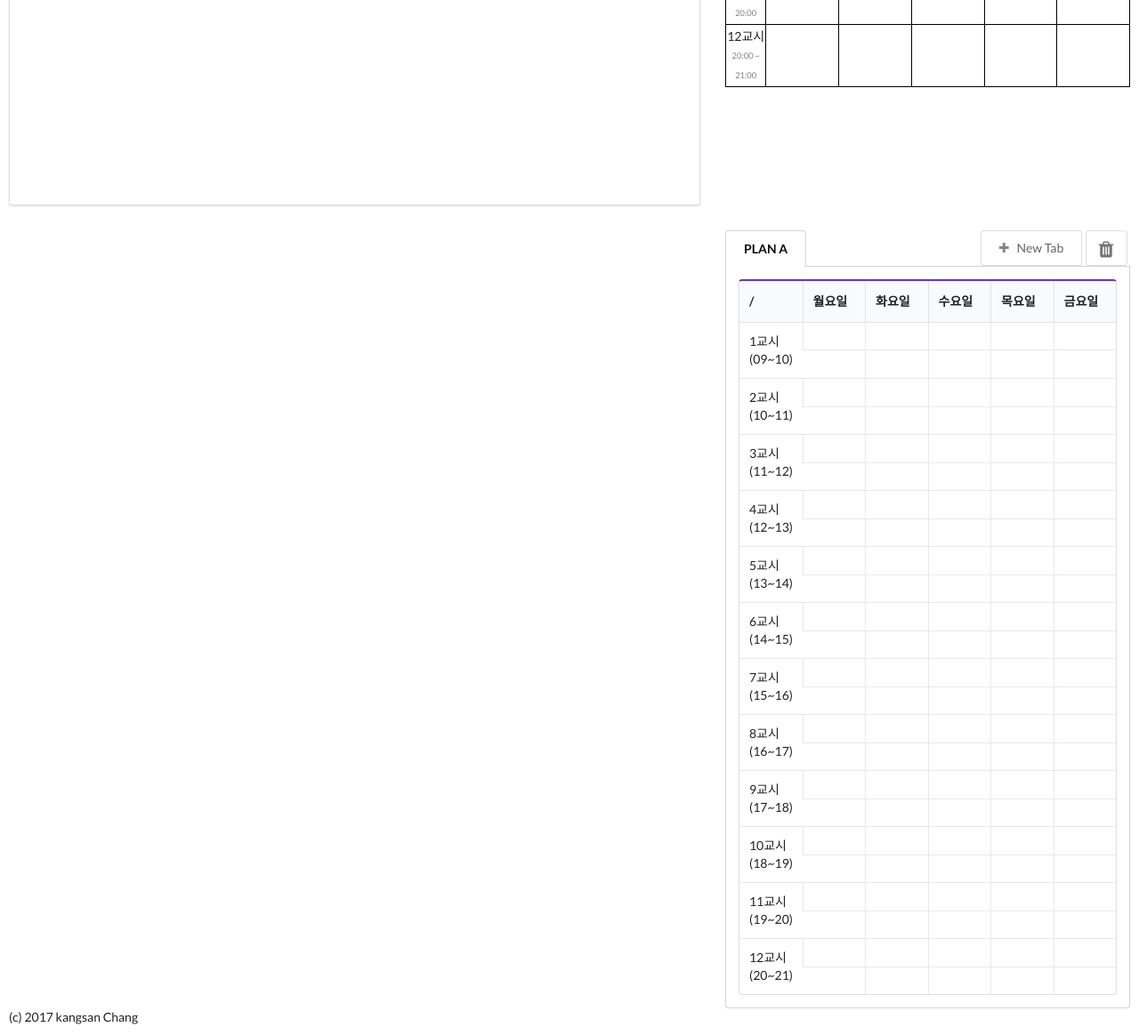
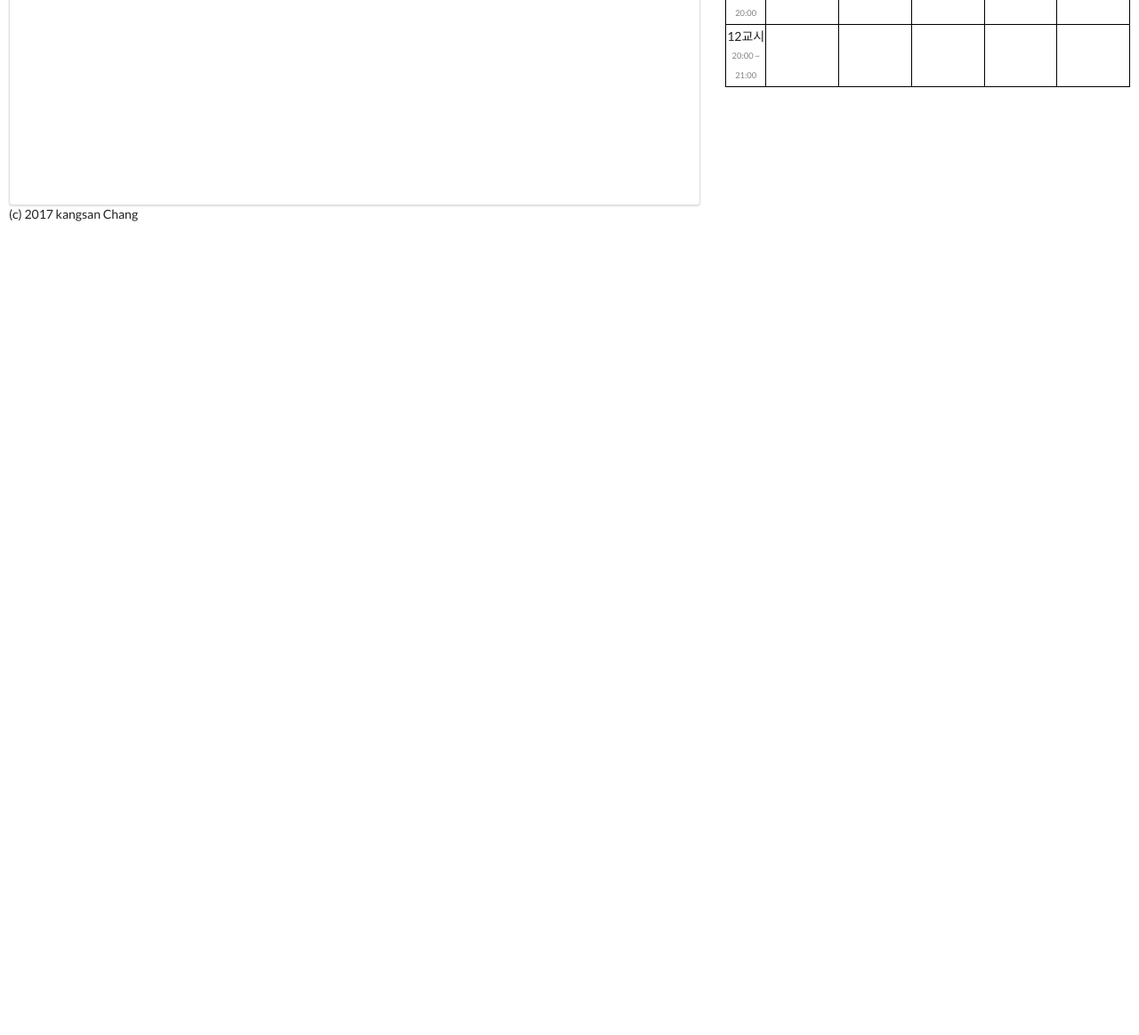
Before and after one commit to kangsanChang/mjutt, a Django app: page / in a window 1280 px wide. Shown: the part 813-1977 px from the top of the page at 89% size. After the commit the page ends 1062 px from the top, so only its background shows below. Run offline with Django 3.2, Linux system fonts and the light colour scheme; some libraries are stand-ins or nearby versions.

Commit message:
중간 저장

```diff
--- a/timetable/templates/timetable/index.html
+++ b/timetable/templates/timetable/index.html
@@ -168,13 +168,35 @@
       item_left = $(cls_shour).filter(cls_day).offset().left + 2;
 
       $("#1234.classitem").css("color","red").width(item_width).height(item_height).offset({top:item_top ,left:item_left});
+      $(window).resize(function() { // window가 리사이즈 일어날떄 객체들 다시 포지션 조정 해줘야함
+        // 함수로 만들어라
+        cell_width = $(cls_shour).filter(cls_day).width();
+        cell_height = $(cls_shour).filter(cls_day).height();
+
+        item_width = cell_width;
+        item_height = Math.round(cell_height * (interval_minute/60));
+        if(smin=="00"){
+          item_top = $(cls_shour).filter(cls_day).offset().top +1;
+        }else{
+          // smin이 있을때 top 위치 내려와야 함
+          item_top = $(cls_shour).filter(cls_day).offset().top +1;
+          smin_height = Math.round(cell_height *(smin/60));
+
+          item_top += smin_height;
+        }
+        item_left = $(cls_shour).filter(cls_day).offset().left + 2;
+        $("#1234.classitem").css("color","red").width(item_width).height(item_height).offset({top:item_top ,left:item_left});
+
+      });
+
+
     </script>
   </div>
 </div>
 
 
 
-<div class="ui grid">
+<!-- <div class="ui grid">
   <div class="right floated six wide column" id="my-timetable">
     <div class="ui top attached tabular menu" id="timetable-tab">
       <a class="item active" data-tab="first">PLAN A</a>
@@ -382,5 +404,5 @@
         </table>
     </div>
   </div>
-</div>
+</div> -->
 {% endblock content %}
```
Also changed, not shown: timetable/static/timetable/js/core.js (+42 -1 lines).
